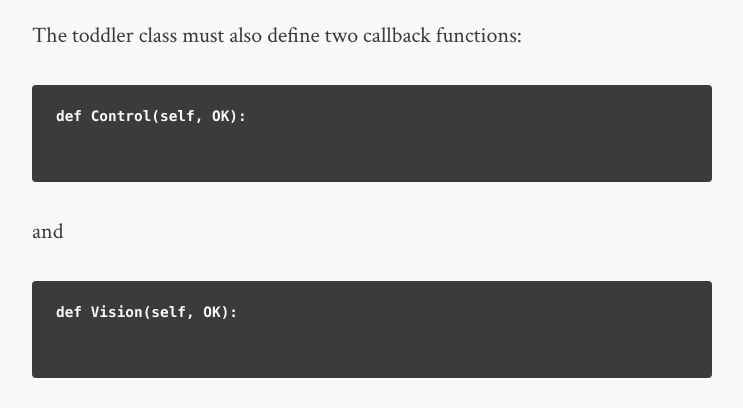
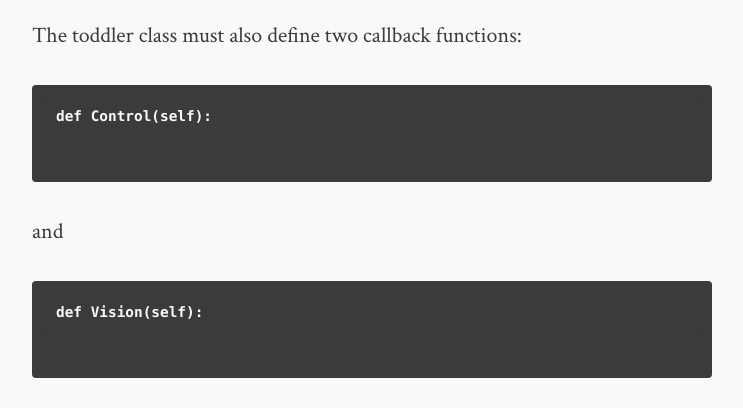
Before and after one commit to uoe-rss/uoe-rss.github.io, a Jekyll site: the page built from documentation.md, in a window 1280 px wide and 900 px high, scrolled down 1653 px. Shown: the part 152-560 px from the top of the window, without its empty margins (268-1011 px from the left). Built offline with Jekyll 4.4.1, drawn with Linux system fonts in a browser that asks for light colours; comment, search, counter and statistics services are not loaded.

````diff
--- a/documentation.md
+++ b/documentation.md
@@ -57,11 +57,11 @@ We store the instance in a member variable self.IO so it can be used within the
 
 The toddler class must also define two callback functions:
 ```python
-def Control(self, OK):
+def Control(self):
 ```
 and
 ```python
-def Vision(self, OK):
+def Vision(self):
 ```
 Each of these callbacks runs on a separate thread.
 You can block one of them with time.sleep() command or with computation
````
Also changed, not shown: organization.md (+2 -1 lines).
